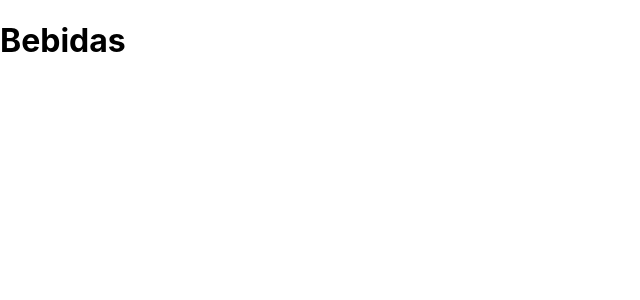
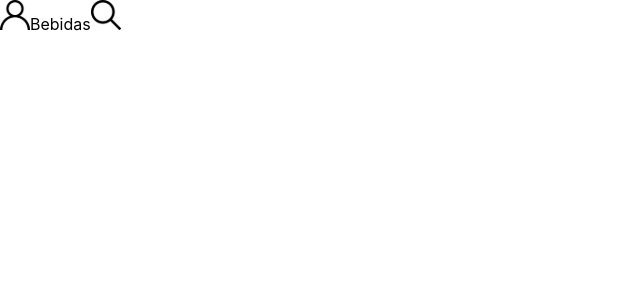
Before and after one commit to pereiravinao/recipes-app, a React (Create React App) app: page /bebidas in a window 1280 px wide. Shown: the top 300 px of the page, without its empty margins (0-640 px from the left). Built offline with nearby package versions, Linux system fonts and the light colour scheme.

Commit message:
Construindo o Header

```diff
--- /dev/null
+++ b/src/components/Header.jsx
@@ -0,0 +1,36 @@
+import PropTypes from 'prop-types';
+import React from 'react';
+import { Link } from 'react-router-dom';
+import profileIcon from '../images/profileIcon.svg';
+import searchIcon from '../images/searchIcon.svg';
+
+export default function Header({ title, search }) {
+  return (
+    <header>
+      <nav>
+        <Link to="/perfil">
+          <img
+            src={ profileIcon }
+            data-testid="profile-top-btn"
+            alt="Perfil"
+          />
+        </Link>
+        <span data-testid="page-title">{title}</span>
+        { search ? (
+          <Link to="/explorar">
+            <img
+              src={ searchIcon }
+              data-testid="search-top-btn"
+              alt="Buscar"
+            />
+          </Link>)
+          : '' }
+      </nav>
+    </header>
+  );
+}
+
+Header.propTypes = {
+  title: PropTypes.string.isRequired,
+  search: PropTypes.bool.isRequired,
+};
--- a/src/pages/Bebidas.jsx
+++ b/src/pages/Bebidas.jsx
@@ -1,9 +1,10 @@
 import React from 'react';
+import Header from '../components/Header';
 
 export default function Bebidas() {
   return (
     <div>
-      <h1>Bebidas</h1>
+      <Header title="Bebidas" search />
     </div>
   );
 }
--- a/src/pages/Comidas.jsx
+++ b/src/pages/Comidas.jsx
@@ -1,9 +1,10 @@
 import React from 'react';
+import Header from '../components/Header';
 
 export default function Comidas() {
   return (
     <div>
-      <h1>Comidas</h1>
+      <Header title="Comida" search />
     </div>
   );
 }
--- a/src/pages/Explorar.jsx
+++ b/src/pages/Explorar.jsx
@@ -1,9 +1,10 @@
 import React from 'react';
+import Header from '../components/Header';
 
 export default function Explorar() {
   return (
     <div>
-      <h1>Explorar</h1>
+      <Header title="Explorar" />
     </div>
   );
 }
--- a/src/pages/Perfil.jsx
+++ b/src/pages/Perfil.jsx
@@ -1,9 +1,10 @@
 import React from 'react';
+import Header from '../components/Header';
 
 export default function Perfil() {
   return (
     <div>
-      <h1>Perfil</h1>
+      <Header title="Perfil" />
     </div>
   );
 }
--- a/src/pages/ReceitasFavoritas.jsx
+++ b/src/pages/ReceitasFavoritas.jsx
@@ -1,9 +1,10 @@
 import React from 'react';
+import Header from '../components/Header';
 
 export default function ReceitasFavoritas() {
   return (
     <div>
-      <h1>ReceitasFavoritas</h1>
+      <Header title="Receitas Favoritas" />
     </div>
   );
 }
--- a/src/pages/ReceitasProntas.jsx
+++ b/src/pages/ReceitasProntas.jsx
@@ -1,9 +1,10 @@
 import React from 'react';
+import Header from '../components/Header';
 
 export default function ReceitasProntas() {
   return (
     <div>
-      <h1>ReceitasProntas</h1>
+      <Header title="Receitas Feitas" />
     </div>
   );
 }
```
